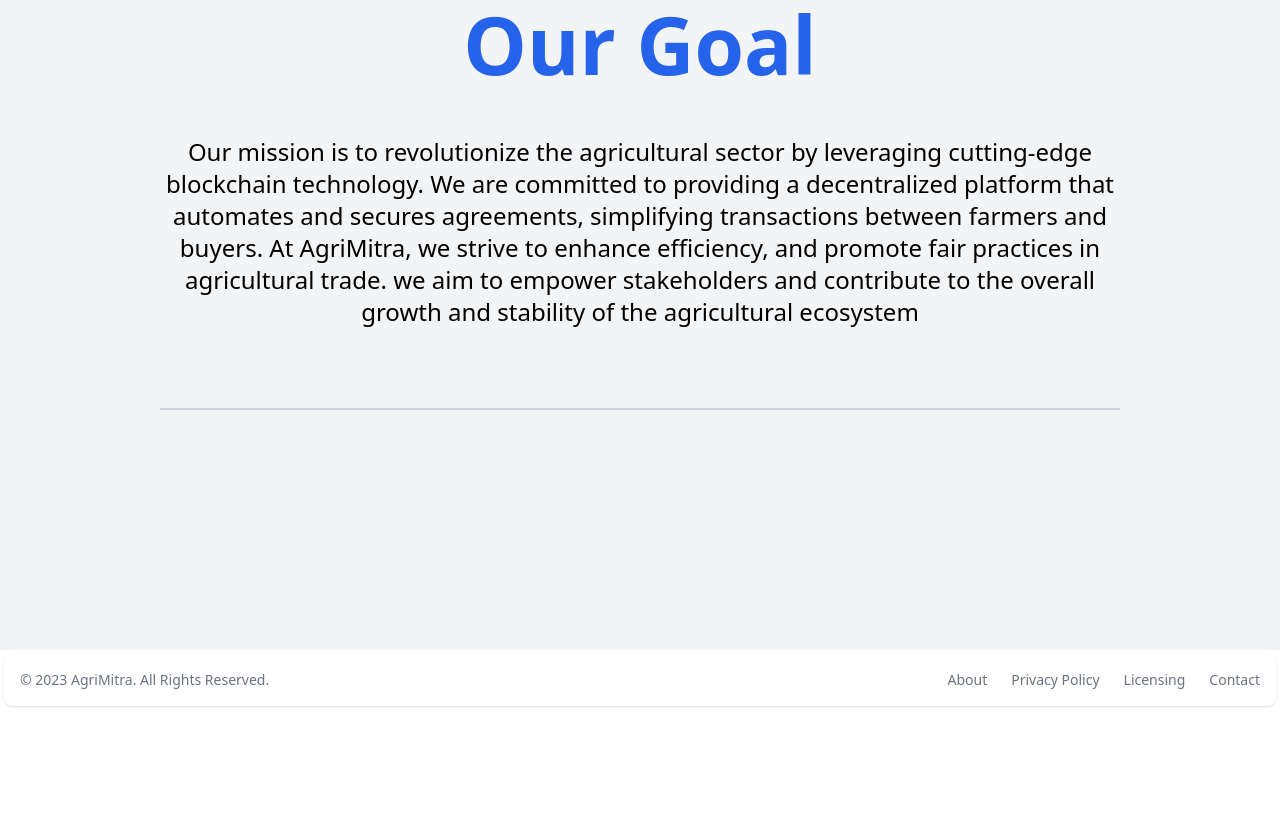
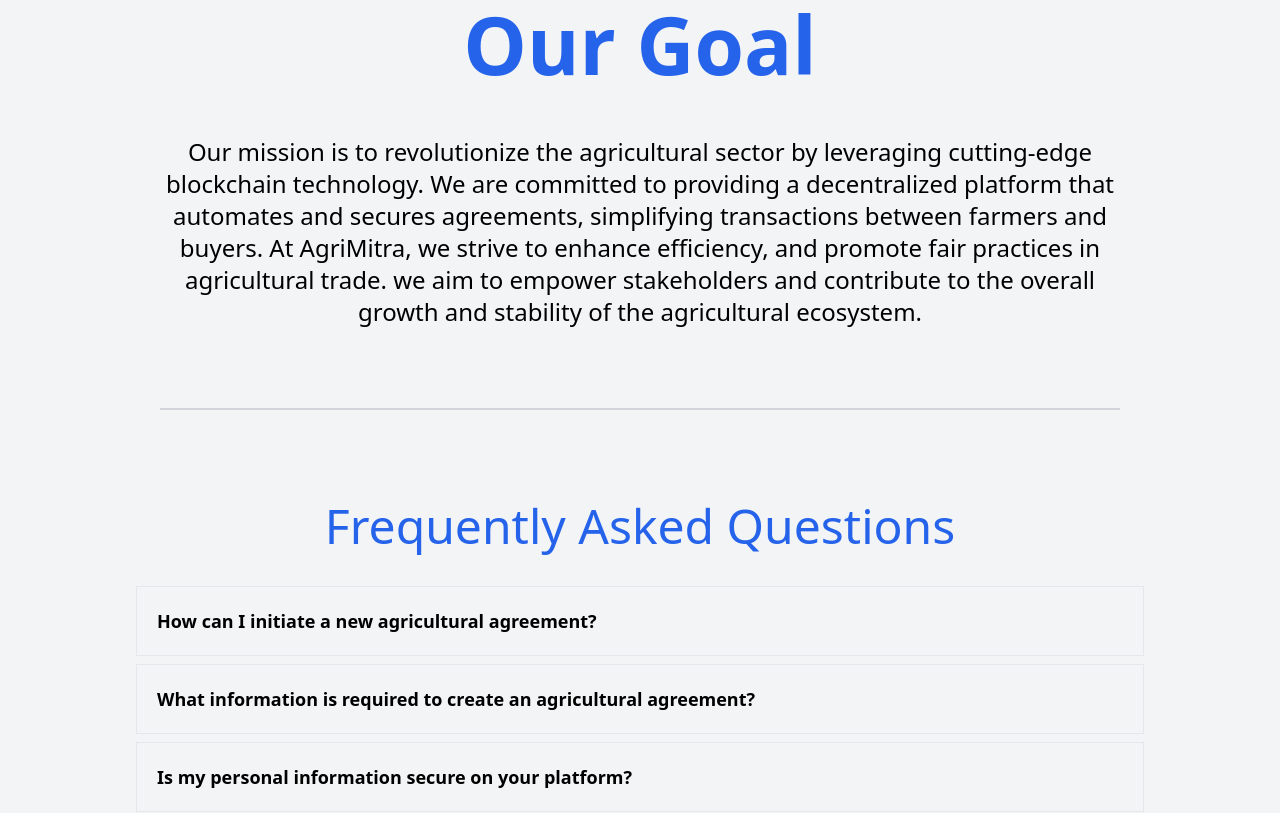
Before and after one commit to prithvi009/agricultural-agreements, a React (Create React App) app in the folder client/: page / in a window 1280 px wide. Shown: the part 1120-1933 px from the top of the page. Before the commit the page ends 1830 px from the top, so only its background shows below. Built offline with nearby package versions, Linux system fonts and the light colour scheme.

Commit message:
changesincss

```diff
--- a/client/src/App.js
+++ b/client/src/App.js
@@ -9,8 +9,7 @@
 import BuyerDashboard from './pages/BuyerDashboard';
 import NewContractForm from './components/NewContractForm';
 import Services from './pages/Services';
-
-
+import './index.css'
 
 function App() {
   const [user, setUser] = React.useState(null);
@@ -25,7 +24,9 @@
         <Route path='/about' element={<AboutUs/>}/>
         <Route path="/dashboard" element={<BuyerDashboard/>} />
         <Route path="/dashboard/contract" element={<NewContractForm/>} />
+
         <Route path='/services' element={<Services/>}/>
+
       </Routes>
     </div>
   );
--- a/client/src/components/Footer.jsx
+++ b/client/src/components/Footer.jsx
@@ -21,7 +21,7 @@
             <Link  className="hover:underline me-4 md:me-6">Licensing</Link>
         </li>
         <li>
-            <Link to='/contactus' className="hover:underline">Contact</Link>
+            <Link to='/contact' className="hover:underline">Contact</Link>
         </li>
     </ul>
     </div>
--- /dev/null
+++ b/client/src/components/FrequentlyAsked.jsx
@@ -0,0 +1,38 @@
+import React from 'react'
+import { useState } from 'react';
+
+
+const FrequentlyAsked = () => {
+    const faqs = [
+        { question: 'How can I initiate a new agricultural agreement?', answer: 'To start new agricultural agreement,Login using your credentials -> click on the button "Create New Contract" -> Fill out the details -> Click on Create' },
+        { question: 'What information is required to create an agricultural agreement?', answer: 'You\'ll need essential details such as farmer and buyer names, crop type, quantity, price per unit, payment method, delivery date, contract period, and any specific terms and conditions.' },
+        { question: 'Is my personal information secure on your platform?', answer: 'Absolutely. We prioritize the security and confidentiality of your data. Our platform employs robust encryption measures, and we adhere to strict privacy policies.' },
+        { question: 'Can I customize terms and conditions in the agreement?', answer: 'Yes, our platform allows you to tailor terms and conditions based on your specific needs. During the agreement creation process, you\'ll have the option to include any additional terms.' },
+      ];
+
+      const [expandedIndex, setExpandedIndex] = useState(null);
+
+      const handleQuestionClick = (index) => {
+        setExpandedIndex((prevIndex) => (prevIndex === index ? null : index));
+      };
+
+      return (
+        <div className='md:w-4/5 px-2 mx-auto mb-10'>
+          <h2 className='text-[3rem] text-blue-600 text-center pb-6'>Frequently Asked Questions</h2>
+          <div className='flex flex-col gap-2'>
+          {faqs.map((faq, index) => (
+            <div key={index} className='cursor-pointer border text-lg w-auto h-auto p-5 flex  items-center' onClick={() => handleQuestionClick(index)} >
+                <div className='flex flex-col gap-2'>
+                <strong>{faq.question}</strong>
+                {expandedIndex === index && <p>{faq.answer}</p>}
+                </div>
+
+            </div>
+          ))}
+          </div>
+
+        </div>
+      );
+}
+
+export default FrequentlyAsked
--- a/client/src/components/ImageSlider.jsx
+++ b/client/src/components/ImageSlider.jsx
@@ -42,10 +42,10 @@
       />
       <div className='flex flex-row justify-center items-center gap-2 mt-3'>
         <div
-        className="flex justify-center items-center cursor-pointer text-center rounded-full w-[40px] h-[40px] border-blue-700 bg-white border-2 px-2 py-1 hover:text-white hover:bg-blue-700"
+        className="flex justify-center items-center cursor-pointer text-center rounded-full w-[40px] h-[40px] border-blue-700 bg-white border-2 px-2 py-1 text-red-200 hover:bg-blue-700"
         onClick={goToPrevSlide}
       >
-        <svg xmlns="http://www.w3.org/2000/svg" height="14" width="10" viewBox="0 0 384 512" ><path d="M380.6 81.7c7.9 15.8 1.5 35-14.3 42.9L103.6 256 366.3 387.4c15.8 7.9 22.2 27.1 14.3 42.9s-27.1 22.2-42.9 14.3l-320-160C6.8 279.2 0 268.1 0 256s6.8-23.2 17.7-28.6l320-160c15.8-7.9 35-1.5 42.9 14.3z"/></svg>
+        <svg xmlns="http://www.w3.org/2000/svg" height="14" width="10" viewBox="0 0 384 512" className='my-svg-style' ><path d="M380.6 81.7c7.9 15.8 1.5 35-14.3 42.9L103.6 256 366.3 387.4c15.8 7.9 22.2 27.1 14.3 42.9s-27.1 22.2-42.9 14.3l-320-160C6.8 279.2 0 268.1 0 256s6.8-23.2 17.7-28.6l320-160c15.8-7.9 35-1.5 42.9 14.3z"/></svg>
 
       </div>
       <div
--- a/client/src/components/Navbar.jsx
+++ b/client/src/components/Navbar.jsx
@@ -64,6 +64,7 @@
                   About
                 </NavLink>
 
+
               </li>
               <li>
                 <NavLink to="/services" className="block py-2 px-3 text-gray-900 rounded hover:bg-gray-100 md:hover:bg-transparent md:hover:text-blue-700 md:p-0 md:dark:hover:text-blue-500 dark:text-white dark:hover:bg-gray-700 dark:hover:text-white md:dark:hover:bg-transparent dark:border-gray-700">
--- a/client/src/pages/BuyerDashboard.jsx
+++ b/client/src/pages/BuyerDashboard.jsx
@@ -41,9 +41,10 @@
       <ContractList contracts={contracts}/>
       {
         isBuyer === '2' ? (
-          <Link to="/dashboard/contract" className="bg-blue-500 text-white px-4 py-2 rounded-md hover:bg-blue-600 transition duration-300">
-            Create Contract
-          </Link>
+          <Link to="/dashboard/contract" className=" fixed w-[190px] h-[50px] gap-2 right-[40px] bottom-[40px] flex justify-center items-center bg-blue-500 text-white  py-2 rounded-full hover:bg-blue-600 transition duration-300">
+          <div className='bg-blue-700 flex rounded-full  p-2 items-center justify-center'><svg xmlns="http://www.w3.org/2000/svg" height="20" width="17.5" viewBox="0 0 448 512"><path fill="#fafcff" d="M256 80c0-17.7-14.3-32-32-32s-32 14.3-32 32V224H48c-17.7 0-32 14.3-32 32s14.3 32 32 32H192V432c0 17.7 14.3 32 32 32s32-14.3 32-32V288H400c17.7 0 32-14.3 32-32s-14.3-32-32-32H256V80z"/></svg></div>
+          <div>Create Contract</div>
+        </Link>
         ) : null
       }
     </div>
--- a/client/src/pages/Goal.jsx
+++ b/client/src/pages/Goal.jsx
@@ -2,19 +2,19 @@
 
 export default function Goal() {
   return (
-    <div className=' mb-[15rem]'>
+    <div className=' mb-[5rem]'>
         <div className="max-w-2xl mx-auto pb-4 text-center flex justify-center items-center ">
         <h1 className="text-[5rem] font-bold text-blue-600 mb-4">Our Goal</h1>
       </div>
 
       <div className='mx-auto w-[60rem] text-2xl text-center'>
-      Our mission is to revolutionize the agricultural sector by leveraging cutting-edge blockchain technology. We
+      <p>Our mission is to revolutionize the agricultural sector by leveraging cutting-edge blockchain technology. We
       are committed to providing a decentralized platform that automates and secures agreements, simplifying transactions
        between farmers and buyers. At AgriMitra, we strive to enhance efficiency, and promote fair practices in
         agricultural trade.
-       we aim to empower stakeholders and contribute to the overall growth and stability of the agricultural ecosystem
+       we aim to empower stakeholders and contribute to the overall growth and stability of the agricultural ecosystem.</p>
       </div>
-      <div className='h-[2px] bg-gray-300 mt-[5rem]'></div>
+      <div className='h-[2px] bg-gray-300 mt-[5rem] '></div>
 
 
     </div>
--- a/client/src/pages/Home.jsx
+++ b/client/src/pages/Home.jsx
@@ -6,8 +6,8 @@
 import image4 from '../images/d.jpg';
 import Goal from './Goal';
 import Problem from './Problems';
-
-
+import FrequentlyAsked from '../components/FrequentlyAsked'
+import { Link } from 'react-router-dom';
 const images = [image3, image1, image4 ];
 
 const Home = () => {
@@ -31,7 +31,7 @@
   };
 
   return (
-      <div>
+      <div className=''>
       <div className="flex flex-col justify-center items-center min-h-screen bg-gray-100 mt-[4.5rem] ">
         <ImageSlider
           images={images}
@@ -40,6 +40,8 @@
         />
         <Problem/>
         <Goal/>
+        <FrequentlyAsked/>
+
       </div>
       <Footer />
       </div>
--- a/client/src/pages/Problems.jsx
+++ b/client/src/pages/Problems.jsx
@@ -2,7 +2,7 @@
 
 export default function Problem() {
   return (
-    <div className='mt-[70px] mb-[4rem]'>
+    <div className='mt-[70px] mb-[4rem] '>
         <div className="max-w-2xl mx-auto pb-4 text-center flex justify-center items-center ">
         <h1 className="text-[5rem] font-bold text-blue-600 mb-4">Farmer's Problem</h1>
       </div>
```
Also changed, not shown: client/src/index.css (line endings or trailing spaces).
